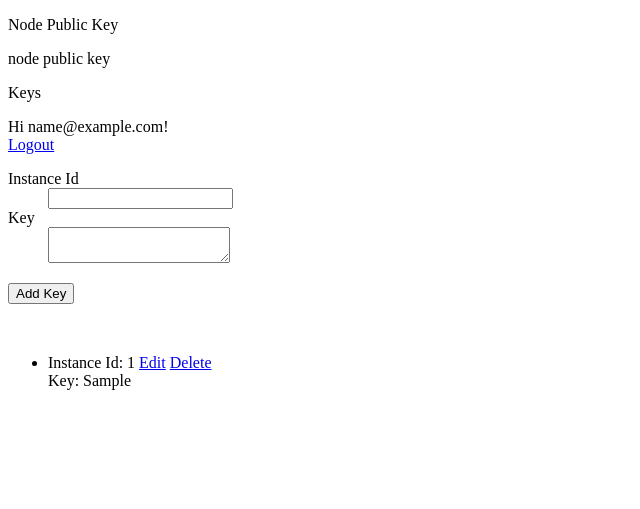
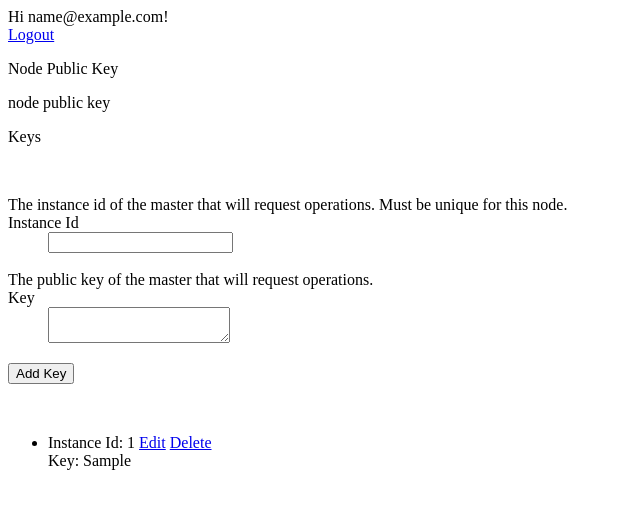
Before and after one commit to niclabs/tchsm-node-web-admin, a Flask app: page /keys in a window 1280 px wide. Shown: the top 509 px of the page, without its empty margins (0-640 px from the left). Run offline with Flask 2, Linux system fonts and the light colour scheme; a user stored in the database is signed in; tables that the repository leaves empty hold one stand-in row (values such as "Sample post"); some libraries are stand-ins or nearby versions.

Commit message:
description messages

```diff
--- a/templates/keys.html
+++ b/templates/keys.html
@@ -1,15 +1,20 @@
 {% extends "layout.html" %}
 {% from "macros.html" import render_field %}
 {% block body %}
+
+Hi {{ current_user.email }}! <br>
+<a href={{url_for('logout')}}>Logout</a>
+
 <p>Node Public Key</p>
 {{ config.NODE_PUBLIC_KEY }}
 <p>Keys</p>
-Hi {{ current_user.email }}! <br>
-<a href={{url_for('logout')}}>Logout</a>
 <br>
 <form method=post action={{url_for('keys')}}>
     <dl>
+        The instance id of the master that will request operations. Must be unique for this node.
         {{ render_field(form.instance_id) }}
+        <br>
+        The public key of the master that will request operations.
         {{ render_field(form.key) }}
     </dl>
     <p><input type=submit value='Add Key'>
```
